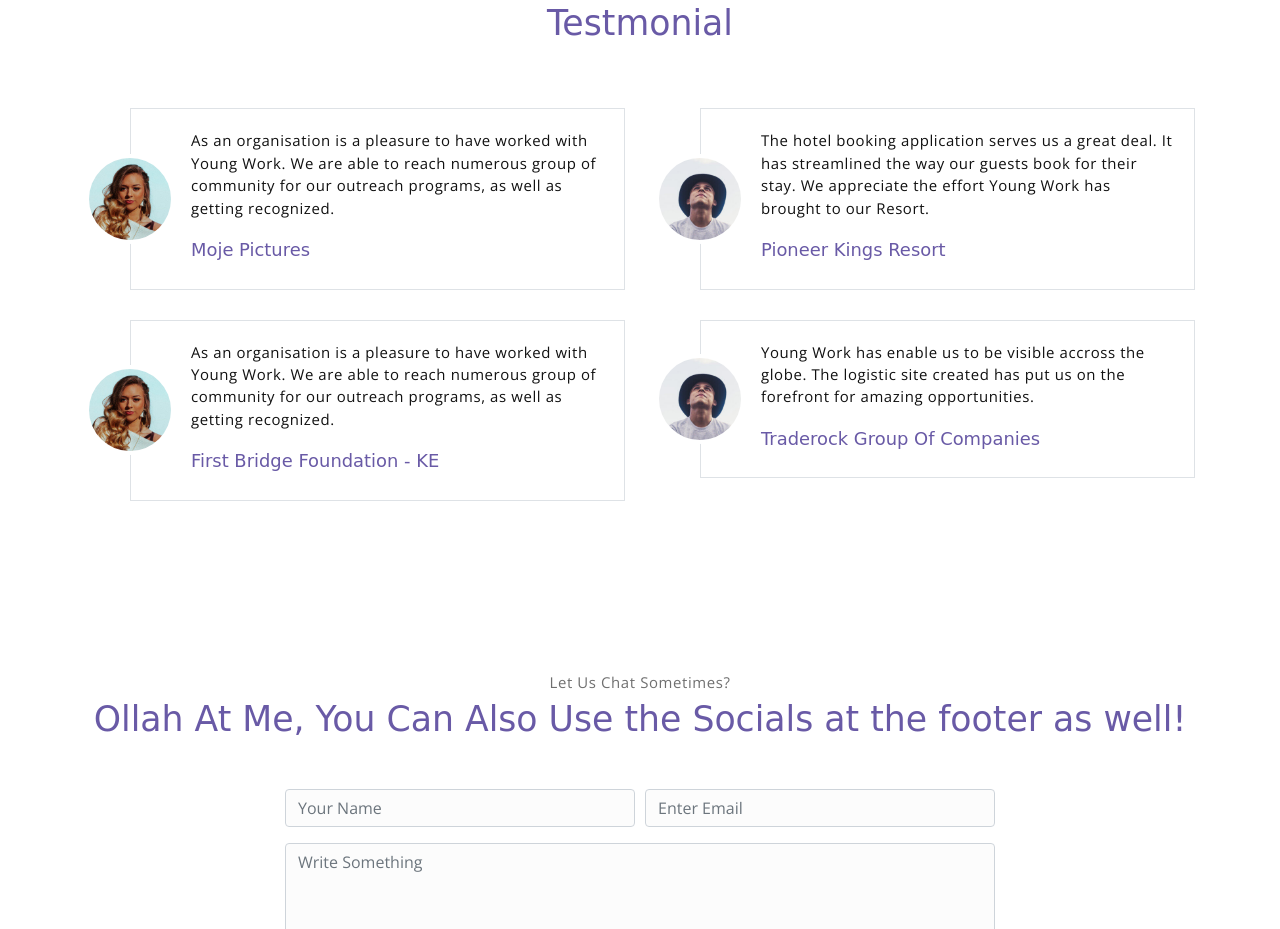
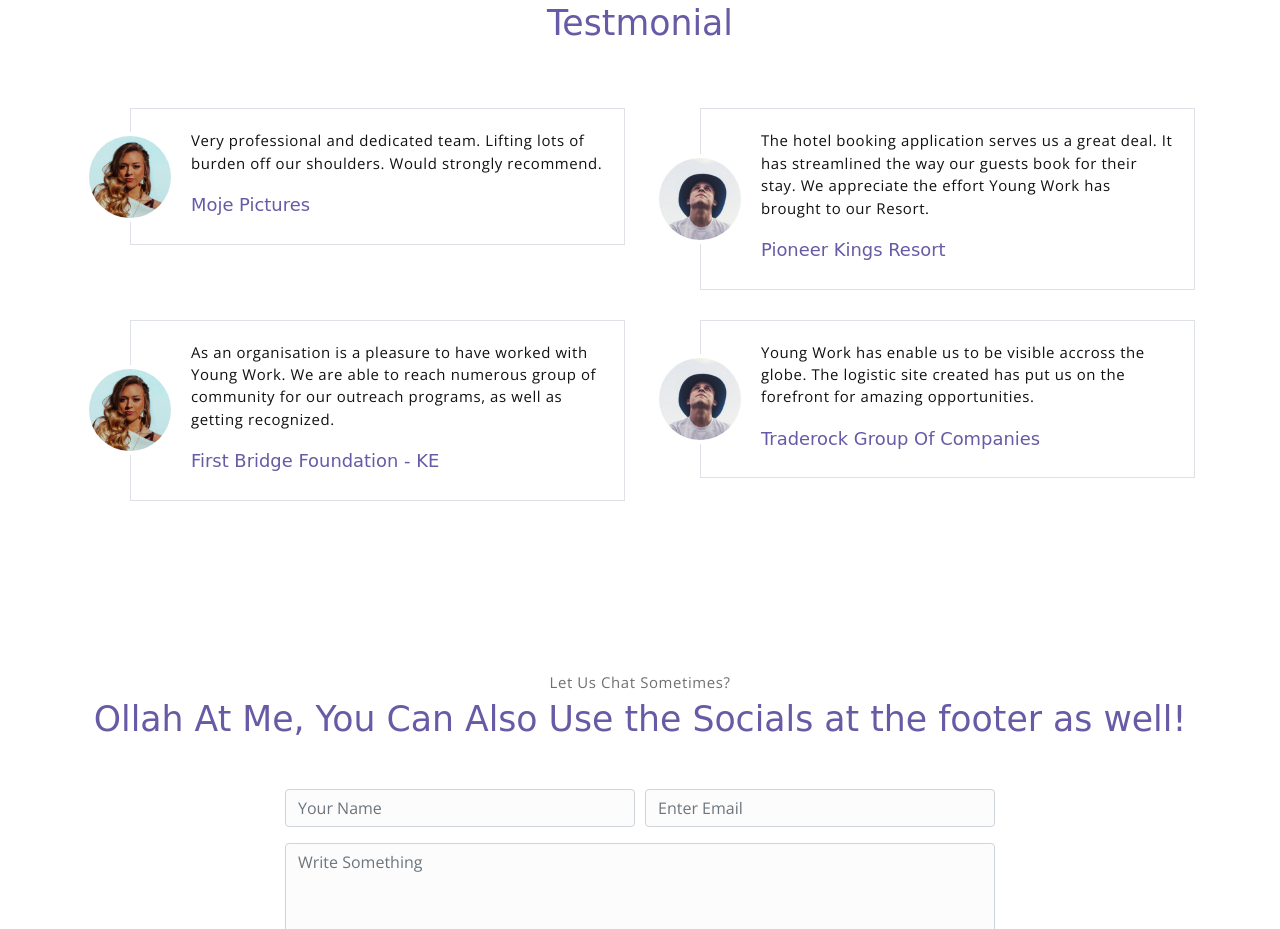
Before and after one commit to youngjoelwere/youngwork.github.io, a plain HTML site: page index.html in a window 1280 px wide. Shown: the part 2941-3870 px from the top of the page. Drawn offline with nearby package versions, Linux system fonts and the light colour scheme; a web font is replaced by a local one.

Commit message:
Update index.html

```diff
--- a/index.html
+++ b/index.html
@@ -287,7 +287,7 @@
                             <img src="assets/imgs/avatar3.jpg" class="testimonial-card-img" alt="Download free bootstrap 4 landing page, free boootstrap 4 templates, Download free bootstrap 4.1 landing page, free boootstrap 4.1.1 templates, meyawo Landing page">
                         </div>
                         <div class="testimonial-card-body">
-                            <p class="testimonial-card-subtitle">As an organisation is a pleasure to have worked with Young Work. We are able to reach numerous group of community for our outreach programs, as well as getting recognized.</p>
+                            <p class="testimonial-card-subtitle">Very professional and dedicated team. Lifting lots of burden off our shoulders. Would strongly recommend.</p>
                             <h6 class="testimonial-card-title">Moje Pictures</h6>
                         </div>
                     </div>
```
